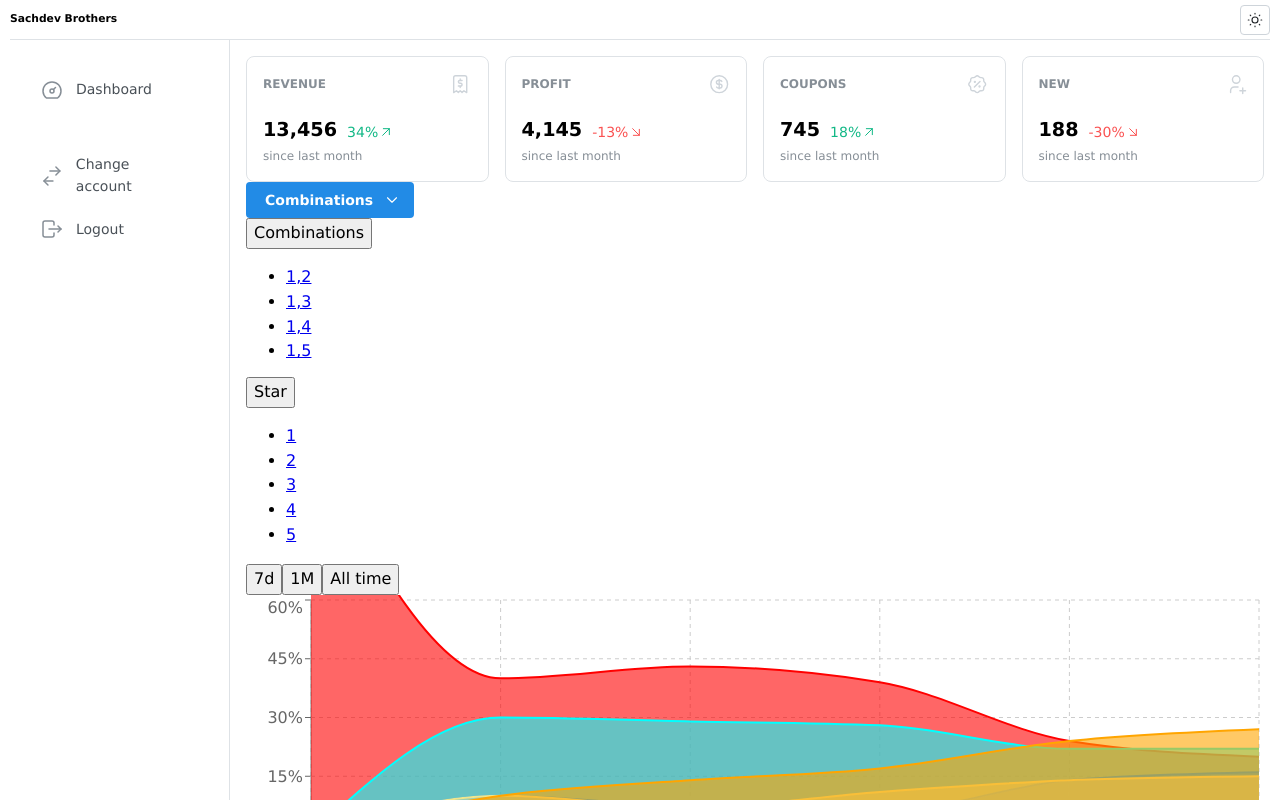
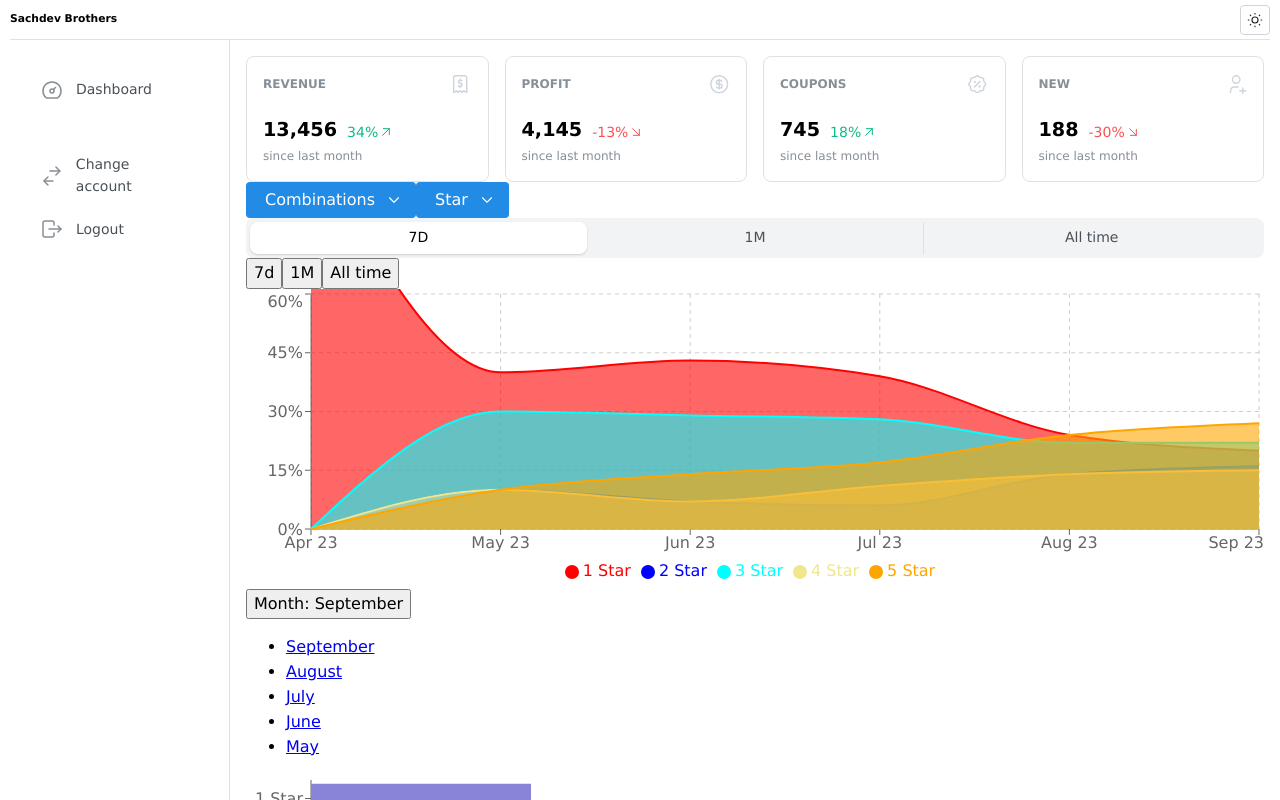
Before and after one commit to hyperingenious/sachdev-analytics, a React (Vite) app: page /dashboard in a window 1280 px wide. Shown: the top 800 px of the page. Built offline with nearby package versions, Linux system fonts and the light colour scheme.

Commit message:
Dropdown added

```diff
--- a/src/components/Dropdown.jsx
+++ b/src/components/Dropdown.jsx
@@ -1,7 +1,7 @@
-import { Button, Menu, rem, useMantineTheme } from "@mantine/core";
-import { IconChevronDown, IconGraph, IconStar } from "@tabler/icons-react";
+import { Button, Menu, Text, rem, useMantineTheme } from "@mantine/core";
+import { IconChevronDown, IconGraph } from "@tabler/icons-react";
 
-export function Dropdown({ name, dropdownOptions }) {
+export function Dropdown({ name, dropdownOptions, onClick }) {
   const theme = useMantineTheme();
   return (
     <Menu
@@ -20,7 +20,7 @@ export function Dropdown({ name, dropdownOptions }) {
           }
           pr={12}
         >
-          {name}{" "}
+          <Text>{name}</Text>
         </Button>
       </Menu.Target>
       <Menu.Dropdown
@@ -31,6 +31,7 @@ export function Dropdown({ name, dropdownOptions }) {
       >
         {dropdownOptions.map((data) => (
           <Menu.Item
+            onClick={() => onClick(data)}
             key={data}
             leftSection={
               <IconGraph
--- a/src/components/dashboard/LineGraph.jsx
+++ b/src/components/dashboard/LineGraph.jsx
@@ -17,6 +17,7 @@ import {
   changeIndividualStarFilter,
 } from "../../redux/filterLineGraphSlice";
 import { Dropdown } from "../Dropdown";
+import { SegmentedControl } from "@mantine/core";
 
 function LineGraph() {
   const dispatch = useDispatch();
@@ -64,75 +65,24 @@ function LineGraph() {
 }
 
 function LineGraphFilterBar({ dispatch }) {
-  const [toggle, setToggle] = useState(false);
-  const [toggle2, setToggle2] = useState(false);
   return (
     <>
-      <Dropdown name={"Combinations"} dropdownOptions={filterCombinations} />
-      <div className="dropdown">
-        <button
-          onClick={() => setToggle((toggle) => !toggle)}
-          className="btn btn-secondary dropdown-toggle"
-          type="button"
-          data-bs-toggle="dropdown"
-          aria-expanded="false"
-        >
-          Combinations
-        </button>
-        <ul
-          className={`dropdown-menu ${toggle && "d-block"}`}
-          style={{ maxHeight: "6rem", overflowY: "scroll" }}
-        >
-          {filterCombinations.map((filter) => (
-            <li
-              key={filter}
-              onClick={() => dispatch(changeCombinationFilter(filter))}
-            >
-              <a className="dropdown-item" href="#">
-                {filter}
-              </a>
-            </li>
-          ))}
-        </ul>
-      </div>
-      <div className="dropdown d-inline">
-        <button
-          onClick={() => setToggle2((toggle) => !toggle)}
-          className="btn btn-secondary dropdown-toggle"
-          type="button"
-          data-bs-toggle="dropdown"
-          aria-expanded="false"
-        >
-          Star{" "}
-        </button>
-        <ul className={`dropdown-menu ${toggle2 && "d-block"}`}>
-          <li onClick={() => dispatch(changeIndividualStarFilter(1))}>
-            <a className="dropdown-item" href="#">
-              1
-            </a>
-          </li>
-          <li onClick={() => dispatch(changeIndividualStarFilter(2))}>
-            <a className="dropdown-item" href="#">
-              2
-            </a>
-          </li>
-          <li onClick={() => dispatch(changeIndividualStarFilter(3))}>
-            <a className="dropdown-item" href="#">
-              3
-            </a>
-          </li>
-          <li onClick={() => dispatch(changeIndividualStarFilter(4))}>
-            <a className="dropdown-item" href="#">
-              4
-            </a>
-          </li>
-          <li onClick={() => dispatch(changeIndividualStarFilter(5))}>
-            <a className="dropdown-item" href="#">
-              5
-            </a>
-          </li>
-        </ul>
-      </div>
+      <Dropdown
+        name={"Combinations"}
+        dropdownOptions={filterCombinations}
+        onClick={(arg) => dispatch(changeCombinationFilter(arg))}
+      />
+      <Dropdown
+        name={"Star"}
+        dropdownOptions={[1, 2, 3, 4, 5]}
+        onClick={(arg) => dispatch(changeIndividualStarFilter(arg))}
+      />
+
+      <SegmentedControl
+        fullWidth
+        radius="md"
+        data={["7D", "1M", "All time"]}
+      />
 
       <button
         type="button"
```
